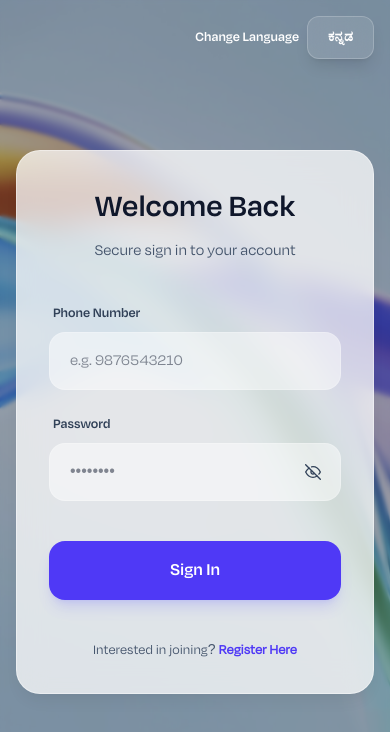
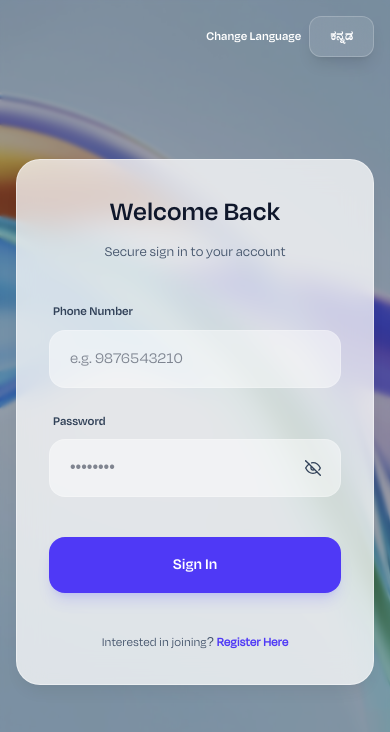
Before and after one commit to akashkurdekar7/order-app, a React (Vite) app in the folder frontend/: page / in a window 390 px wide. Shown: the top 732 px of the page. Built offline with nearby package versions, Linux system fonts and the light colour scheme.

Commit message:
code commit for changes

```diff
--- a/frontend/src/index.css
+++ b/frontend/src/index.css
@@ -22,8 +22,7 @@ body {
     sans-serif;
   overflow-x: hidden;
 }
-
-/* Custom Text Sizes - Refined for E-commerce */
+/* Default Text Sizes */
 .size10 {
   font-size: 0.625rem;
 }
@@ -56,6 +55,43 @@ body {
 }
 .size32 {
   font-size: 2rem;
+}
+
+/* Mobile Responsive */
+@media (max-width: 640px) {
+  .size10 {
+    font-size: 0.6rem;
+  }
+  .size11 {
+    font-size: 0.65rem;
+  }
+  .size12 {
+    font-size: 0.7rem;
+  }
+  .size13 {
+    font-size: 0.75rem;
+  }
+  .size14 {
+    font-size: 0.8rem;
+  }
+  .size16 {
+    font-size: 0.9rem;
+  }
+  .size18 {
+    font-size: 1rem;
+  }
+  .size20 {
+    font-size: 1.1rem;
+  }
+  .size24 {
+    font-size: 1.3rem;
+  }
+  .size28 {
+    font-size: 1.5rem;
+  }
+  .size32 {
+    font-size: 1.7rem;
+  }
 }
 
 /* Mobile Utilities */
--- a/frontend/src/pages/admin/AdminOrders.jsx
+++ b/frontend/src/pages/admin/AdminOrders.jsx
@@ -63,7 +63,9 @@ const AdminOrders = () => {
         setSelectedOrder((prev) => ({...prev, status}));
       }
     } catch (error) {
-      toast.error(error.response?.data?.message || t("Failed to update order status"));
+      toast.error(
+        error.response?.data?.message || t("Failed to update order status"),
+      );
     }
   };
 
@@ -372,7 +374,7 @@ const AdminOrders = () => {
                         {selectedOrder._id.slice(-6).toUpperCase()}
                       </h3>
                       <span
-                        className={`px-2.5 py-1 rounded-full border text-[10px] degular-semibold uppercase tracking-wider ${getStatusStyle(selectedOrder.status || "Processing")}`}>
+                        className={`px-2.5 py-1 rounded-full border size10 degular-semibold uppercase tracking-wider ${getStatusStyle(selectedOrder.status || "Processing")}`}>
                         {t(selectedOrder.status || "Processing")}
                       </span>
                     </div>
```
Also changed, not shown: 1 other file (tests, documents, lock files or other folders).
